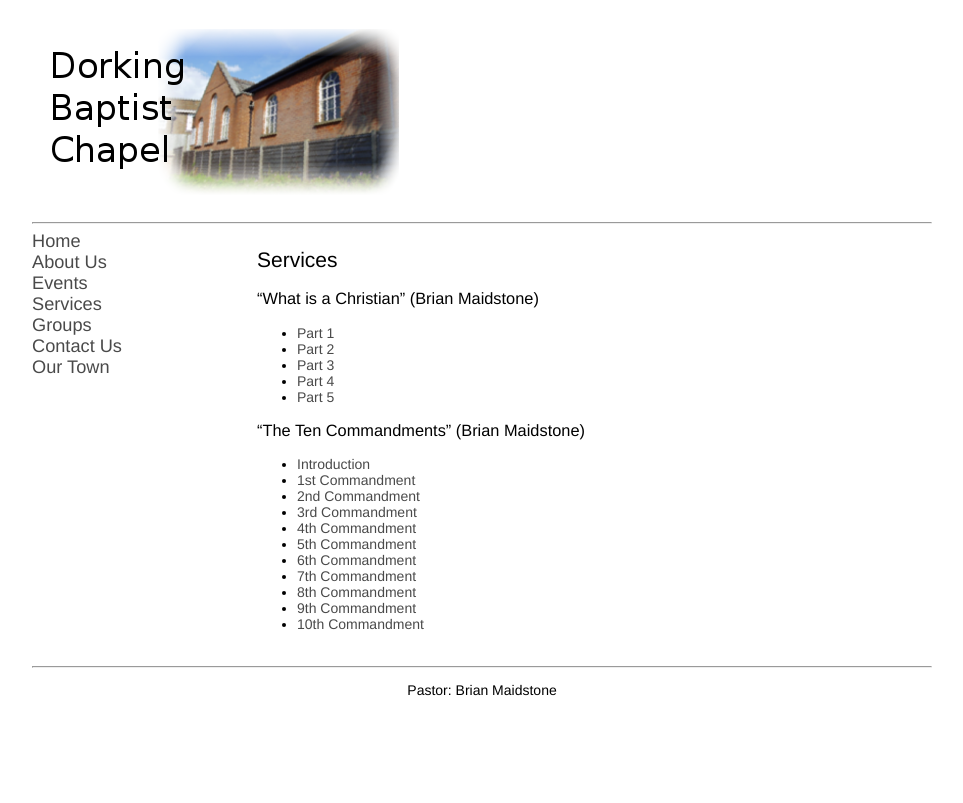
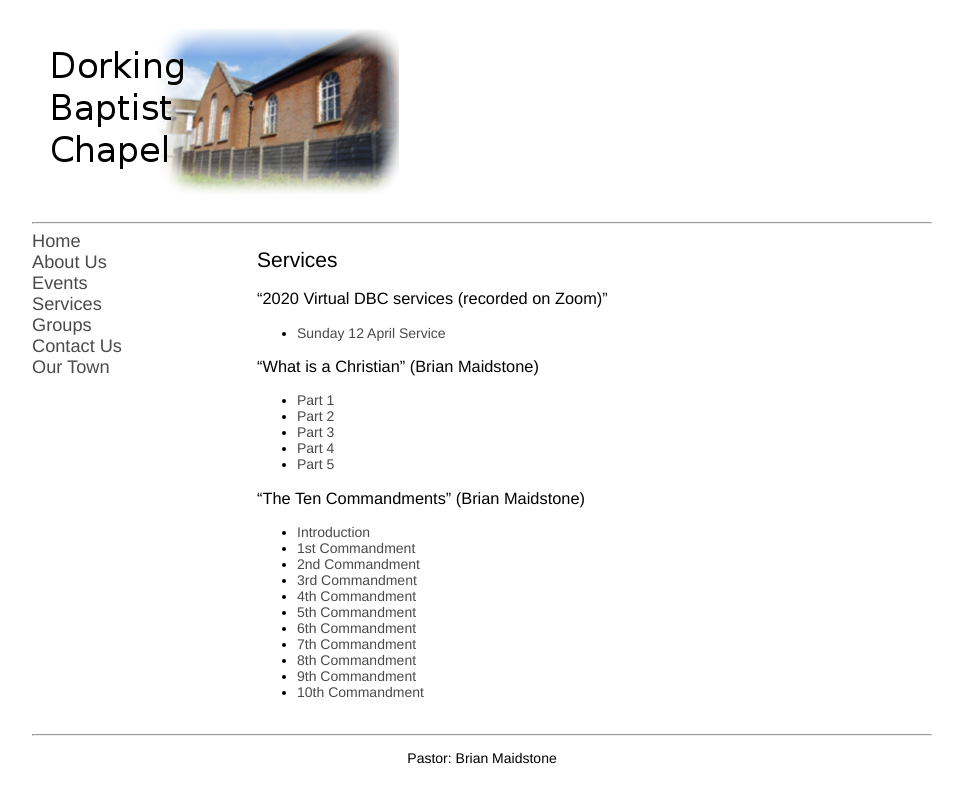
Before and after one commit to pandastreet/dorkingbaptistchapel.org.uk, a Jekyll site: the page built from services.md, in a window 1280 px wide. Shown: the top 803 px of the page, without its empty margins (158-1121 px from the left). Built offline with Jekyll 4.4.1, drawn with Linux system fonts in a browser that asks for light colours; our own code applies the rules of GitHub Pages for plain Markdown files.

Commit message:
Update services.md

```diff
--- a/services.md
+++ b/services.md
@@ -3,6 +3,10 @@ layout: default
 ---
 
 ## Services
+
+### "2020 Virtual DBC services (recorded on Zoom)"
+* [Sunday 12 April Service](https://us02web.zoom.us/rec/share/wdx-N6_P5GpIfInp2kbDfp8KRLXIX6a823AYq6Ffmhy3LJVY6esqm_Bmg9qWMZ9R)
+
 
 ### "What is a Christian" (Brian Maidstone)
 
```
